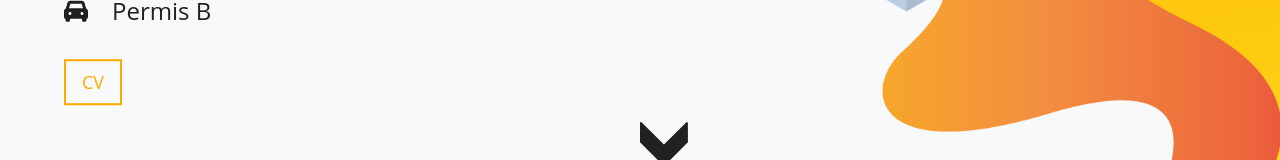
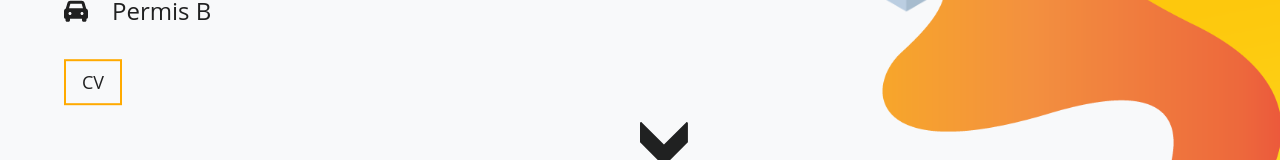
Before and after one commit to vincentdbs/MyCVReact, a React (Create React App) app: page / in a window 1280 px wide. Shown: the part 610-770 px from the top of the page. Built offline with nearby package versions, Linux system fonts and the light colour scheme.

Commit message:
responvsive timeline

```diff
--- a/src/Ressources/CSS/ButtonOrange.css
+++ b/src/Ressources/CSS/ButtonOrange.css
@@ -4,11 +4,11 @@
     border: 2px solid var(--color-orange);
     padding: 8px 16px;
     background-color: transparent;
-    transition: all ease 0.2s;
+    transition: all ease 0.3s;
 }
 
 .buttonOrange a{
-    color: var(--color-orange);
+    color: var(--color-main);
 }
 
 @media (min-width: 0px) and (max-width: 480px) {
@@ -19,7 +19,7 @@
 
 @media (min-width: 1025px) {
     .buttonOrange:hover a{
-        color: var(--color-main);
+        color: var(--color-whitebg);
     }
 
     .buttonOrange:hover{
```
